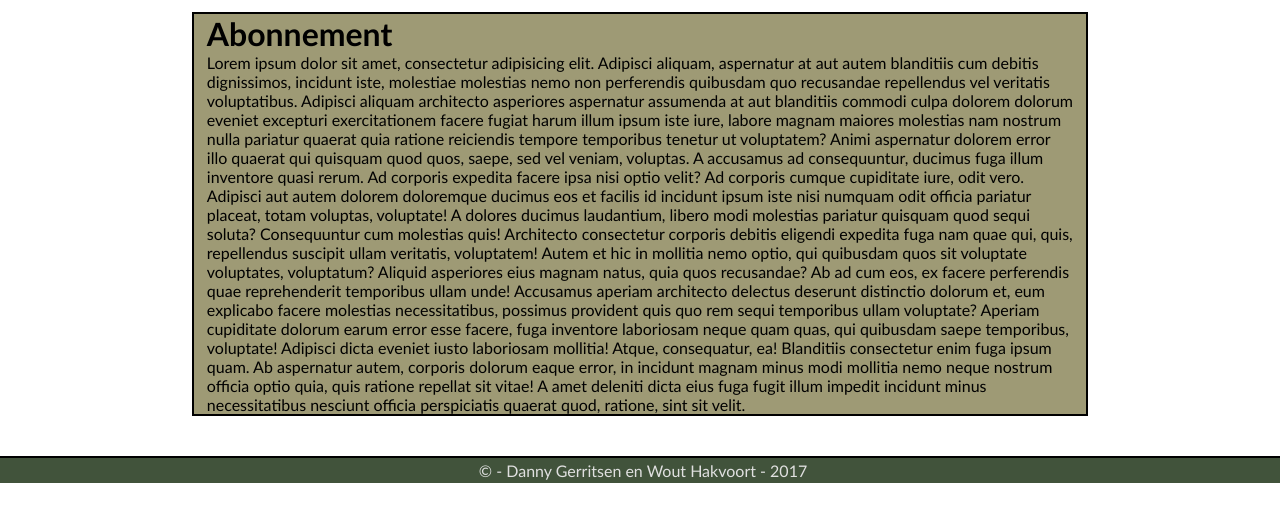
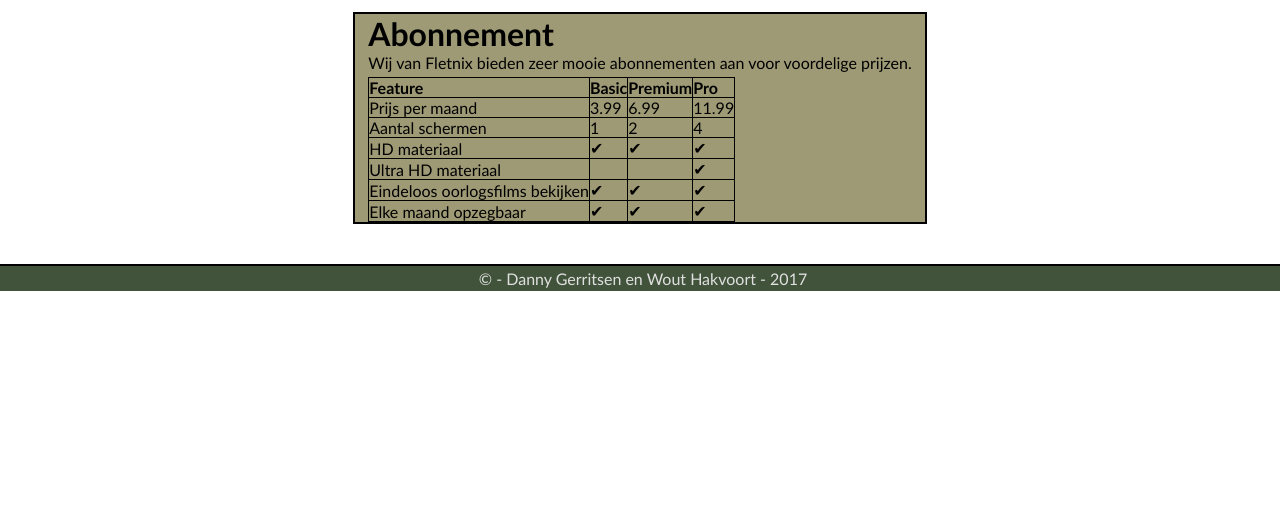
Before and after one commit to dannyger97/Fletnix, a PHP site: page /abonnement.html in a window 1280 px wide. Shown: the part 145-667 px from the top of the page. Run offline with PHP 8.4, Linux system fonts and the light colour scheme.

Commit message:
trialers af abbonement start

```diff
--- a/abonnement.html
+++ b/abonnement.html
@@ -15,7 +15,7 @@
             <!-- Desktop menu -->
             <li><a href="index.html"> Home</a></li>
             <li><a href="filmoverzicht.html"> Filmoverzicht</a></li>
-            <li><a href="afspelen.html"> Trailers</a></li>
+            <li><a href="trailers.html"> Trailers</a></li>
             <li><a href="abonnement.html"> Abonnement</a></li>
             <li><a href="about.html"> Over ons</a></li>
         </ul>
@@ -25,7 +25,7 @@
                 <ul class="hidemenu submenu">
                     <li><a href="index.html"> Home</a></li>
                     <li><a href="filmoverzicht.html"> Filmoverzicht</a></li>
-                    <li><a href="afspelen.html"> Trailers</a></li>
+                    <li><a href="trailers.html"> Trailers</a></li>
                     <li><a href="abonnement.html"> Abonnement</a></li>
                     <li><a href="about.html"> Over ons</a></li>
 
@@ -38,37 +38,57 @@
     <div class="content-container">
         <div class="content">
             <h1>Abonnement</h1>
-            <p>Lorem ipsum dolor sit amet, consectetur adipisicing elit. Adipisci aliquam, aspernatur at aut autem
-                blanditiis cum debitis dignissimos, incidunt iste, molestiae molestias nemo non perferendis quibusdam
-                quo
-                recusandae repellendus vel veritatis voluptatibus. Adipisci aliquam architecto asperiores aspernatur
-                assumenda at aut blanditiis commodi culpa dolorem dolorum eveniet excepturi exercitationem facere fugiat
-                harum illum ipsum iste iure, labore magnam maiores molestias nam nostrum nulla pariatur quaerat quia
-                ratione
-                reiciendis tempore temporibus tenetur ut voluptatem? Animi aspernatur dolorem error illo quaerat qui
-                quisquam quod quos, saepe, sed vel veniam, voluptas. A accusamus ad consequuntur, ducimus fuga illum
-                inventore quasi rerum. Ad corporis expedita facere ipsa nisi optio velit? Ad corporis cumque cupiditate
-                iure, odit vero. Adipisci aut autem dolorem doloremque ducimus eos et facilis id incidunt ipsum iste
-                nisi
-                numquam odit officia pariatur placeat, totam voluptas, voluptate! A dolores ducimus laudantium, libero
-                modi
-                molestias pariatur quisquam quod sequi soluta? Consequuntur cum molestias quis! Architecto consectetur
-                corporis debitis eligendi expedita fuga nam quae qui, quis, repellendus suscipit ullam veritatis,
-                voluptatem! Autem et hic in mollitia nemo optio, qui quibusdam quos sit voluptate voluptates,
-                voluptatum?
-                Aliquid asperiores eius magnam natus, quia quos recusandae? Ab ad cum eos, ex facere perferendis quae
-                reprehenderit temporibus ullam unde! Accusamus aperiam architecto delectus deserunt distinctio dolorum
-                et,
-                eum explicabo facere molestias necessitatibus, possimus provident quis quo rem sequi temporibus ullam
-                voluptate? Aperiam cupiditate dolorum earum error esse facere, fuga inventore laboriosam neque quam
-                quas,
-                qui quibusdam saepe temporibus, voluptate! Adipisci dicta eveniet iusto laboriosam mollitia! Atque,
-                consequatur, ea! Blanditiis consectetur enim fuga ipsum quam. Ab aspernatur autem, corporis dolorum
-                eaque
-                error, in incidunt magnam minus modi mollitia nemo neque nostrum officia optio quia, quis ratione
-                repellat
-                sit vitae! A amet deleniti dicta eius fuga fugit illum impedit incidunt minus necessitatibus nesciunt
-                officia perspiciatis quaerat quod, ratione, sint sit velit.</p>
+            <p>
+                Wij van Fletnix bieden zeer mooie abonnementen aan voor voordelige prijzen.
+            </p>
+            <div class="abbonement">
+                <table>
+                    <tr>
+                        <th>Feature</th>
+                        <th>Basic</th>
+                        <th>Premium</th>
+                        <th>Pro</th>
+                    </tr>
+                    <tr>
+                        <td>Prijs per maand</td>
+                        <td>3.99</td>
+                        <td>6.99</td>
+                        <td>11.99</td>
+                    </tr>
+                    <tr>
+                        <td>Aantal schermen</td>
+                        <td>1</td>
+                        <td>2</td>
+                        <td>4</td>
+                    </tr>
+                    <tr>
+                        <td>HD materiaal</td>
+                        <td>&#10004</td>
+                        <td>&#10004</td>
+                        <td>&#10004</td>
+                    </tr>
+                    <tr>
+                        <td>Ultra HD materiaal</td>
+                        <td></td>
+                        <td></td>
+                        <td>&#10004</td>
+                    </tr>
+                    <tr>
+                        <td>Eindeloos oorlogsfilms bekijken</td>
+                        <td>&#10004</td>
+                        <td>&#10004</td>
+                        <td>&#10004</td>
+                    </tr>
+                    <tr>
+                        <td>Elke maand opzegbaar</td>
+                        <td>&#10004</td>
+                        <td>&#10004</td>
+                        <td>&#10004</td>
+                    </tr>
+
+                </table>
+            </div>
+
         </div>
     </div>
 </main>
--- a/about.html
+++ b/about.html
@@ -15,7 +15,7 @@
             <!-- Desktop menu -->
             <li><a href="index.html"> Home</a></li>
             <li><a href="filmoverzicht.html"> Filmoverzicht</a></li>
-            <li><a href="afspelen.html"> Trailers</a></li>
+            <li><a href="trailers.html"> Trailers</a></li>
             <li><a href="abonnement.html"> Abonnement</a></li>
             <li><a href="about.html"> Over ons</a></li>
         </ul>
@@ -25,7 +25,7 @@
                 <ul class="hidemenu submenu">
                     <li><a href="index.html"> Home</a></li>
                     <li><a href="filmoverzicht.html"> Filmoverzicht</a></li>
-                    <li><a href="afspelen.html"> Trailers</a></li>
+                    <li><a href="trailers.html"> Trailers</a></li>
                     <li><a href="abonnement.html"> Abonnement</a></li>
                     <li><a href="about.html"> Over ons</a></li>
 
--- a/css/styles.css
+++ b/css/styles.css
@@ -147,12 +147,14 @@
         padding: 3px 5px;
     }
     table{
+        margin-top: 5px;
         border-collapse:collapse;
     }
     table, th, td {
+        text-align: left;
         border: 1px solid black;
     }
-    .samenvatting img{
+    .verhaal img{
         width:25%;
         float: left;
         padding-right: 10px;
@@ -423,12 +425,12 @@
     table, th, td {
         border: 1px solid black;
     }
-    .samenvatting img {
+    .verhaal img {
         width: 30%;
         float: left;
         padding-right: 10px;
     }
-    .samenvatting{
+    .verhaal{
         width:100%;
     }
 
--- a/filmoverzicht.html
+++ b/filmoverzicht.html
@@ -15,7 +15,7 @@
             <!-- Desktop menu -->
             <li><a href="index.html"> Home</a></li>
             <li><a href="filmoverzicht.html"> Filmoverzicht</a></li>
-            <li><a href="afspelen.html"> Trailers</a></li>
+            <li><a href="trailers.html"> Trailers</a></li>
             <li><a href="abonnement.html"> Abonnement</a></li>
             <li><a href="about.html"> Over ons</a></li>
         </ul>
@@ -25,7 +25,7 @@
                 <ul class="hidemenu submenu">
                     <li><a href="index.html"> Home</a></li>
                     <li><a href="filmoverzicht.html"> Filmoverzicht</a></li>
-                    <li><a href="afspelen.html"> Trailers</a></li>
+                    <li><a href="trailers.html"> Trailers</a></li>
                     <li><a href="abonnement.html"> Abonnement</a></li>
                     <li><a href="about.html"> Over ons</a></li>
 
--- a/index.html
+++ b/index.html
@@ -15,7 +15,7 @@
             <!-- Desktop menu -->
             <li><a href="index.html"> Home</a></li>
             <li><a href="filmoverzicht.html"> Filmoverzicht</a></li>
-            <li><a href="afspelen.html"> Trailers</a></li>
+            <li><a href="trailers.html"> Trailers</a></li>
             <li><a href="abonnement.html"> Abonnement</a></li>
             <li><a href="about.html"> Over ons</a></li>
         </ul>
@@ -25,7 +25,7 @@
                 <ul class="hidemenu submenu">
                     <li><a href="index.html"> Home</a></li>
                     <li><a href="filmoverzicht.html"> Filmoverzicht</a></li>
-                    <li><a href="afspelen.html"> Trailers</a></li>
+                    <li><a href="trailers.html"> Trailers</a></li>
                     <li><a href="abonnement.html"> Abonnement</a></li>
                     <li><a href="about.html"> Over ons</a></li>
 
--- a/afspelen.html
+++ b/trailers.html
@@ -15,7 +15,7 @@
             <!-- Desktop menu -->
             <li><a href="index.html"> Home</a></li>
             <li><a href="filmoverzicht.html"> Filmoverzicht</a></li>
-            <li><a href="afspelen.html"> Trailers</a></li>
+            <li><a href="trailers.html"> Trailers</a></li>
             <li><a href="abonnement.html"> Abonnement</a></li>
             <li><a href="about.html"> Over ons</a></li>
         </ul>
@@ -25,7 +25,7 @@
                 <ul class="hidemenu submenu">
                     <li><a href="index.html"> Home</a></li>
                     <li><a href="filmoverzicht.html"> Filmoverzicht</a></li>
-                    <li><a href="afspelen.html"> Trailers</a></li>
+                    <li><a href="trailers.html"> Trailers</a></li>
                     <li><a href="abonnement.html"> Abonnement</a></li>
                     <li><a href="about.html"> Over ons</a></li>
 
@@ -38,6 +38,7 @@
     <div class="content-container">
         <div class="content">
             <h1>Trailers</h1>
+            <br>
             <h3>Hacksaw Ridge</h3>
             <p>
                 Hacksaw Ridge is een Australisch-Amerikaanse oorlogsfilm uit 2016 die geregisseerd werd door Mel Gibson.
```
Also changed, not shown: hacksaw-ridge.html (+50 -34 lines), saving-private-ryan.html (+29 -20 lines).
